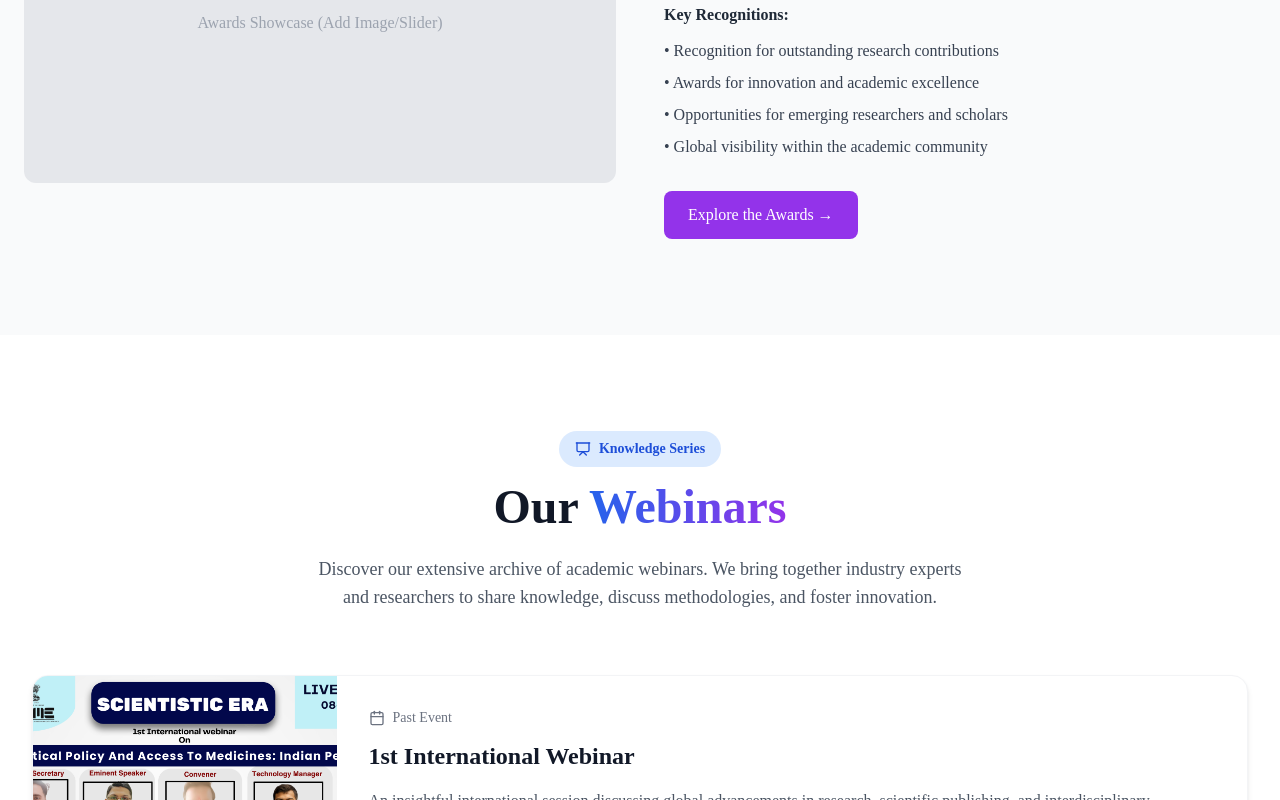
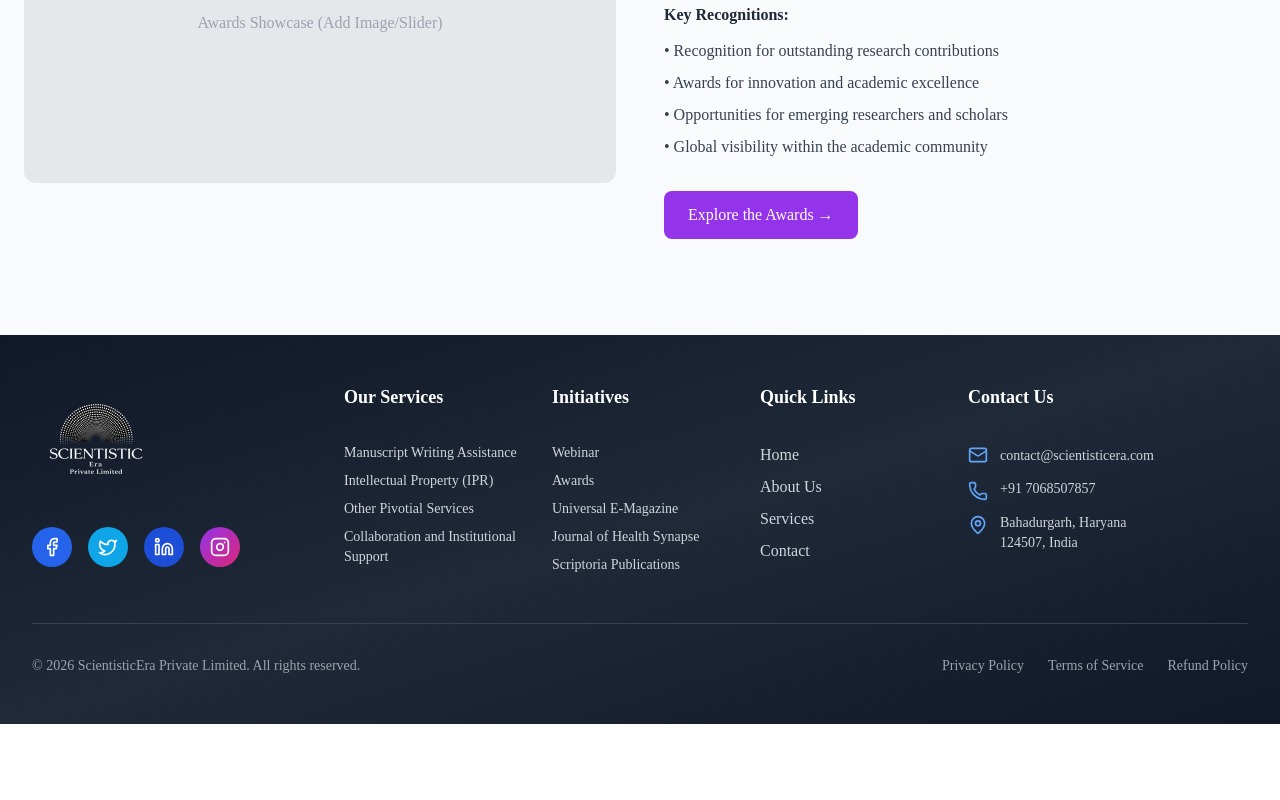
Before and after one commit to lightningninja-01/ScientisticEra_CWD, a Next.js app: page /knowledge_latforms in a window 1280 px wide. Shown: the part 2000-2800 px from the top of the page. After the commit the page ends 2724 px from the top, so only its background shows below. Built offline with nearby package versions, Linux system fonts and the light colour scheme.

Commit message:
removed the whitespaces

```diff
--- a/src/pages/gallery.tsx
+++ b/src/pages/gallery.tsx
@@ -28,6 +28,7 @@ export default function Gallery() {
         "/7th_national_webinar.png",
         "/8th_national_webinar.png",
         "/9th_national_webinar.png",
+        "/10th_national_webinar.jpeg",
       ],
     },
     {
--- a/src/pages/knowledge_latforms.tsx
+++ b/src/pages/knowledge_latforms.tsx
@@ -1,8 +1,7 @@
 import { Header } from "@/components/Header";
 import { Footer } from "@/components/Footer";
 import Link from "next/link";
-import Image from "next/image";
-import { BookOpen, Award, Lightbulb, Play, Calendar, Presentation } from "lucide-react";
+import { BookOpen, Award, Lightbulb } from "lucide-react";
 
 const books = [
   {
@@ -57,87 +56,6 @@ function BookCard({ book, index }) {
 }
 
 export default function KnowledgePlatforms() {
-  // Webinars Data Array
-  const webinarsData = [
-    {
-      title: "1st International Webinar",
-      image: "/1st_International_webinar.png",
-      youtubeUrl: "https://www.youtube.com/watch?v=ejGoyTRv3QY",
-      date: "Past Event",
-      brief: "An insightful international session discussing global advancements in research, scientific publishing, and interdisciplinary collaborations.",
-    },
-    {
-      title: "1st National Webinar",
-      image: "/1st_national_webinar.png",
-      youtubeUrl: "https://www.youtube.com/watch?v=x0hiSJ9Nfu0",
-      date: "Past Event",
-      brief: "Our inaugural national webinar focusing on foundational research methodologies and the future of scientific writing in India.",
-    },
-    {
-      title: "2nd National Webinar",
-      image: "/2nd_national_webinar.png",
-      youtubeUrl: "https://www.youtube.com/watch?v=1ffkf5PuOkc",
-      date: "Past Event",
-      brief: "Deep dive into intellectual property rights (IPR) and how researchers can protect their innovative ideas and patents.",
-    },
-    {
-      title: "3rd National Webinar",
-      image: "/3rd_national_webinar.png",
-      youtubeUrl: "https://www.youtube.com/watch?v=ram1t9DcWkQ",
-      date: "Past Event",
-      brief: "A comprehensive guide on navigating high-impact journal submissions and understanding the peer-review process.",
-    },
-    {
-      title: "4th National Webinar",
-      image: "/4th_national_webinar.png",
-      youtubeUrl: "https://www.youtube.com/watch?v=PQ_eat5vxQA",
-      date: "Past Event",
-      brief: "Expert strategies for securing research grants and institutional funding for early-career researchers.",
-    },
-    {
-      title: "5th National Webinar",
-      image: "/5th_national_webinar.png",
-      youtubeUrl: "https://www.youtube.com/watch?v=DdAhc77HrJQ",
-      date: "Past Event",
-      brief: "Exploring the intersection of technology and healthcare research, featuring guest speakers from leading institutes.",
-    },
-    {
-      title: "6th National Webinar",
-      image: "/6th_national_webinar.png",
-      youtubeUrl: "https://www.youtube.com/watch?v=PFxzaA1r-88",
-      date: "Past Event",
-      brief: "Advanced manuscript drafting techniques: How to structure your thesis and research papers for maximum impact.",
-    },
-    {
-      title: "7th National Webinar",
-      image: "/7th_national_webinar.png",
-      youtubeUrl: "https://www.youtube.com/watch?v=T6siDMFFc8c",
-      date: "Past Event",
-      brief: "Understanding research ethics, plagiarism avoidance, and maintaining academic integrity in global publications.",
-    },
-    {
-      title: "8th National Webinar",
-      image: "/8th_national_webinar.png",
-      youtubeUrl: "https://www.youtube.com/watch?v=_S9OTvThBJ0",
-      date: "Past Event",
-      brief: "Bridging the gap between academic research and industry application. Real-world case studies and outcomes.",
-    },
-    {
-      title: "9th National Webinar",
-      image: "/9th_national_webinar.png",
-      youtubeUrl: "https://youtube.com/channel/UCafFU8VdRfXxuH7vNoSxCaQ",
-      date: "Past Event",
-      brief: "Latest trends in scientific research, data analysis methodologies, and utilizing modern knowledge platforms.",
-    },
-    {
-      title: "10th National Webinar",
-      image: "/10th_national_webinar.jpeg",
-      youtubeUrl: "https://www.youtube.com/live/ejGoyTRv3QY?si=ggMBp8eJwvhRtjVH",
-      date: "Past Event",
-      brief: "Latest trends in scientific research, data analysis methodologies, and utilizing modern knowledge platforms.",
-    }
-  ];
-
   return (
     <>
       <Header />
@@ -219,7 +137,7 @@ export default function KnowledgePlatforms() {
               <li>• Academic insights and commentary</li>
               <li>• Knowledge sharing across disciplines</li>
             </ul>
-            <Link href="https://wa.me/917068507857?text=Welcome%20to%20ScientisticEra!%20I%20would%20like%20to%20know%20more%20about%20your%20services." target="_blank">
+            <Link href="https://scriptoriapublicationhouse.com/magazine" target="_blank">
               <button className="mt-8 px-6 py-3 bg-blue-600 text-white rounded-lg hover:bg-blue-700 transition">
                 Read the Magazine →
               </button>
@@ -270,75 +188,7 @@ export default function KnowledgePlatforms() {
         </div>
       </section>
 
-      {/* WEBINARS SECTION */}
-      <section className="py-24 bg-white">
-        <div className="max-w-7xl mx-auto px-4 sm:px-6 lg:px-8">
 
-          {/* Section Header */}
-          <div className="text-center mb-16">
-            <div className="inline-flex items-center space-x-2 bg-blue-100 text-blue-700 px-4 py-2 rounded-full mb-4 font-semibold text-sm">
-              <Presentation className="w-4 h-4" />
-              <span>Knowledge Series</span>
-            </div>
-            <h2 className="text-4xl md:text-5xl font-bold text-gray-900 mb-6">
-              Our <span className="bg-gradient-to-r from-blue-600 to-purple-600 bg-clip-text text-transparent">Webinars</span>
-            </h2>
-            <p className="text-lg text-gray-600 max-w-2xl mx-auto">
-              Discover our extensive archive of academic webinars. We bring together industry experts and researchers to share knowledge, discuss methodologies, and foster innovation.
-            </p>
-          </div>
-
-          {/* Webinar List */}
-          <div className="space-y-8">
-            {webinarsData.map((webinar, index) => (
-              <div
-                key={index}
-                className="group bg-white rounded-2xl shadow-md border border-gray-100 overflow-hidden flex flex-col md:flex-row hover:shadow-2xl transition-all duration-300"
-              >
-                {/* Left Side: Poster Image */}
-                <div className="relative w-full md:w-1/3 lg:w-1/4 h-72 md:h-auto bg-gray-100 overflow-hidden shrink-0">
-                  <Image
-                    src={webinar.image}
-                    alt={webinar.title}
-                    fill
-                    className="object-cover object-top group-hover:scale-105 transition-transform duration-500"
-                  />
-                </div>
-
-                {/* Right Side: Content & Brief */}
-                <div className="p-6 md:p-8 flex flex-col justify-center flex-1">
-                  <div className="flex items-center gap-2 text-sm text-gray-500 mb-3 font-medium">
-                    <Calendar className="w-4 h-4" />
-                    <span>{webinar.date}</span>
-                  </div>
-
-                  <h3 className="text-2xl font-bold text-gray-900 mb-4 group-hover:text-blue-600 transition-colors">
-                    {webinar.title}
-                  </h3>
-
-                  <p className="text-gray-600 mb-8 leading-relaxed">
-                    {webinar.brief}
-                  </p>
-
-                  {/* Call to Action Button */}
-                  <div className="mt-auto">
-                    <a
-                      href={webinar.youtubeUrl}
-                      target="_blank"
-                      rel="noopener noreferrer"
-                      className="inline-flex items-center gap-2 px-6 py-3 bg-red-600 hover:bg-red-700 text-white font-semibold rounded-lg transition-colors w-fit shadow-md"
-                    >
-                      <Play className="w-5 h-5 fill-current" />
-                      Watch on YouTube
-                    </a>
-                  </div>
-                </div>
-              </div>
-            ))}
-          </div>
-
-        </div>
-      </section>
 
       <Footer />
     </>
--- a/src/pages/services.tsx
+++ b/src/pages/services.tsx
@@ -63,7 +63,7 @@ export default function Services() {
         <Header />
 
         {/* Hero Section */}
-        <section className="pt-32 pb-16 px-4">
+        <section className="pt-24 pb-8 px-4">
           <div className="container mx-auto max-w-6xl text-center">
             <h1 className="text-4xl sm:text-5xl md:text-6xl font-bold mb-6 bg-gradient-to-r from-blue-600 via-purple-600 to-pink-600 bg-clip-text text-transparent">
               Every Service Your Research Needs
@@ -76,8 +76,8 @@ export default function Services() {
         </section>
 
 
-        <section className="py-16 px-4">
-           <h1 className="text-5xl md:text-6xl font-bold bg-gradient-to-r from-blue-600 via-purple-600 to-pink-600 bg-clip-text text-transparent mb-6 text-center pb-5">
+        <section className="py-12 px-4">
+           <h1 className="text-5xl md:text-6xl font-bold bg-gradient-to-r from-blue-600 via-purple-600 to-pink-600 bg-clip-text text-transparent mb-6 text-center pb-2">
              We Provide Best Services
             </h1>
   <div className="max-w-7xl mx-auto grid gap-10 md:grid-cols-3">
@@ -146,7 +146,7 @@ export default function Services() {
 
 
         {/* Research Paper Publication Service */}
-        <section className="py-20 px-4">
+        <section className="py-12 px-4">
           <div className="container mx-auto max-w-6xl">
             <Card className="overflow-hidden border-2 border-blue-200 shadow-2xl">
               <div className="grid md:grid-cols-2">
@@ -286,7 +286,7 @@ export default function Services() {
         </section>
 
         {/* Research Guidance & Mentorship */}
-        <section className="py-20 px-4 bg-white">
+        <section className="py-12 px-4 bg-white">
           <div className="container mx-auto max-w-6xl">
             <div className="text-center mb-12">
               <Badge className="bg-purple-100 text-purple-700 px-4 py-2 text-sm mb-4">
@@ -476,7 +476,7 @@ export default function Services() {
         </section>
 
         {/* Thesis & Dissertation Support */}
-        <section className="py-20 px-4 bg-gradient-to-br from-gray-50 to-white">
+        <section className="py-12 px-4 bg-gradient-to-br from-gray-50 to-white">
           <div className="container mx-auto max-w-6xl">
             <div className="grid md:grid-cols-2 gap-12 items-center">
               <div>
@@ -635,7 +635,7 @@ export default function Services() {
         </section>
 
         {/* Webinars & Workshops */}
-        <section className="py-20 px-4">
+        <section className="py-12 px-4">
           <div className="container mx-auto max-w-6xl">
             <div className="grid md:grid-cols-2 gap-12 items-center">
               <Card className="p-8 bg-gradient-to-br from-blue-50 to-indigo-50 order-2 md:order-1">
@@ -808,7 +808,7 @@ export default function Services() {
 
 
         {/* IPR Services */}
-        <section className="py-20 px-4 bg-white">
+        <section className="py-12 px-4 bg-white">
           <div className="container mx-auto max-w-6xl">
             <div className="text-center mb-12">
               <Badge className="bg-orange-100 text-orange-700 px-4 py-2 text-sm mb-4">
@@ -1004,8 +1004,8 @@ export default function Services() {
           </div>
         </section>
 
-        {/* Research Awards Section */}
-        <section className="py-20 px-4 bg-gradient-to-br from-purple-50 via-pink-50 to-red-50">
+        {/* ScientisticEra Awards */}
+        <section className="py-12 px-4 bg-gradient-to-br from-purple-50 via-pink-50 to-red-50">
           <div className="container mx-auto max-w-6xl">
             <div className="grid md:grid-cols-2 gap-12 items-center">
               <div>
@@ -1127,8 +1127,8 @@ export default function Services() {
           </div>
         </section>
 
-        {/* MOU Partnerships */}
-        <section className="py-20 px-4">
+        {/* Collaboration & MoU */}
+        <section className="py-12 px-4">
           <div className="container mx-auto max-w-6xl">
             <div className="grid md:grid-cols-2 gap-12 items-center">
               <Card className="p-8 bg-gradient-to-br from-indigo-50 to-blue-50 order-2 md:order-1">
@@ -1232,7 +1232,7 @@ export default function Services() {
         </section>
 
         {/* CTA Section */}
-        <section className="py-20 px-4 bg-gradient-to-r from-blue-600 via-purple-600 to-pink-600">
+        <section className="py-12 px-4 bg-gradient-to-r from-blue-600 via-purple-600 to-pink-600">
           <div className="container mx-auto max-w-4xl text-center">
             <h2 className="text-4xl md:text-5xl font-bold text-white mb-6">
               Ready to Transform Your Research Journey?
```
